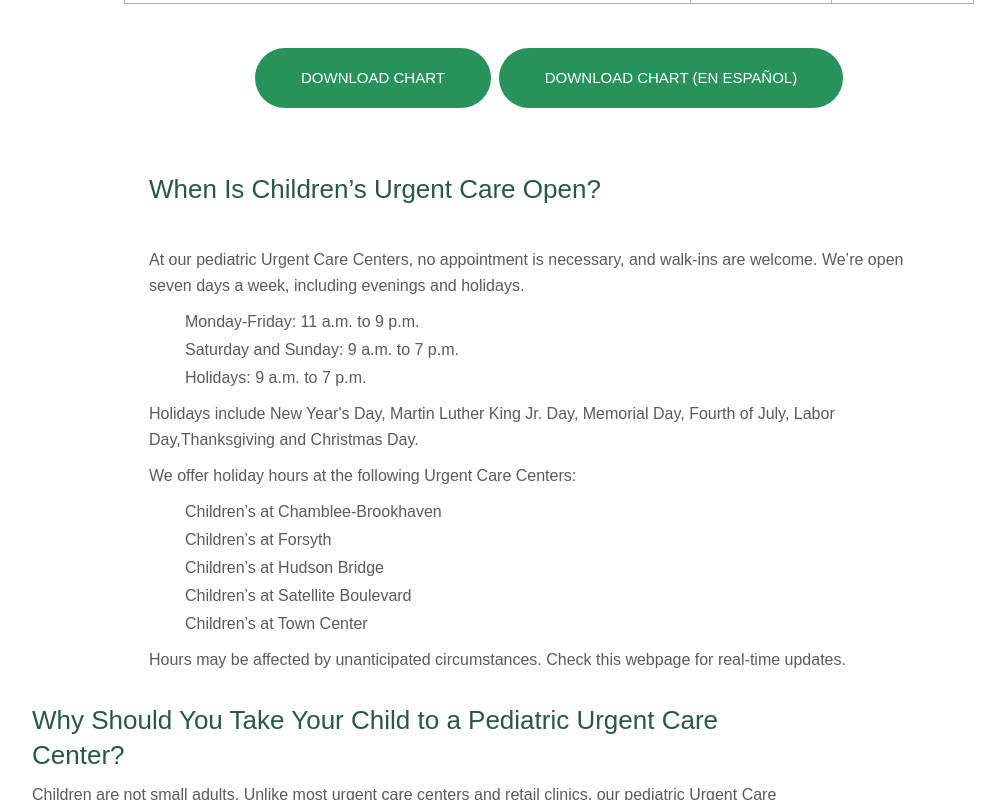
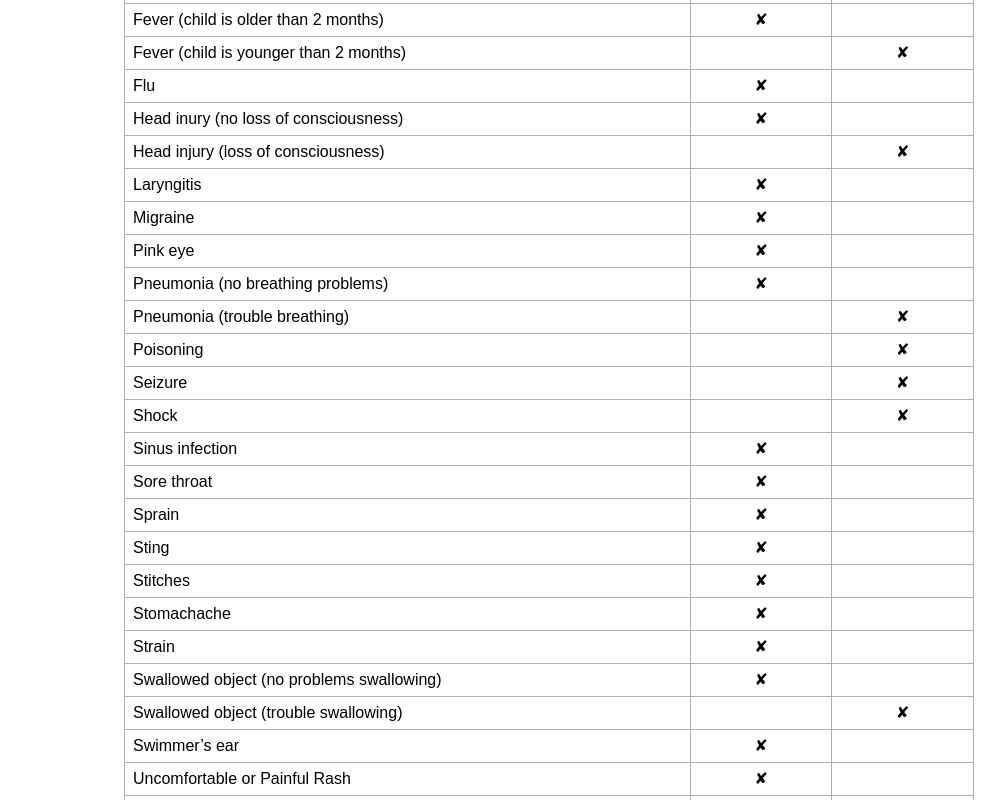
Before and after one commit to DaveKobrin/choa_npo_redo, a Next.js app in the folder choa-org/: page /urgentcare in a window 1280 px wide. Shown: the part 3740-4540 px from the top of the page, without its empty margins (91-1096 px from the left). Built offline with nearby package versions, Linux system fonts and the light colour scheme.

Commit message:
updated condition severity data

```diff
--- a/choa-org/src/data/conditionSeverity.js
+++ b/choa-org/src/data/conditionSeverity.js
@@ -78,5 +78,109 @@ export const conditionSeverity = [
     {
         condition: "Fainting",
         facility: "Urgent Care"
-    }
+    },
+    {
+        condition: "Fever (child is older than 2 months)",
+        facility: "Urgent Care"
+    },
+    {
+        condition: "Fever (child is younger than 2 months)",
+        facility: "Emergency Department"
+    },
+    {
+        condition: "Flu",
+        facility: "Urgent Care"
+    },
+    {
+        condition: "Head inury (no loss of consciousness)",
+        facility: "Urgent Care"
+    },
+    {
+        condition: "Head injury (loss of consciousness)",
+        facility: "Emergency Department"
+    },
+    {
+        condition: "Laryngitis",
+        facility: "Urgent Care"
+    },
+    {
+        condition: "Migraine",
+        facility: "Urgent Care"
+    },
+    {
+        condition: "Pink eye",
+        facility: "Urgent Care"
+    },
+    {
+        condition: "Pneumonia (no breathing problems)",
+        facility: "Urgent Care"
+    },
+    {
+        condition: "Pneumonia (trouble breathing)",
+        facility: "Emergency Department"
+    },
+    {
+        condition: "Poisoning",
+        facility: "Emergency Department"
+    },
+    {
+        condition: "Seizure",
+        facility: "Emergency Department"
+    },
+    {
+        condition: "Shock",
+        facility: "Emergency Department"
+    },
+    {
+        condition: "Sinus infection",
+        facility: "Urgent Care"
+    },
+    {
+        condition: "Sore throat",
+        facility: "Urgent Care"
+    },
+    {
+        condition: "Sprain",
+        facility: "Urgent Care"
+    },
+    {
+        condition: "Sting",
+        facility: "Urgent Care"
+    },
+    {
+        condition: "Stitches",
+        facility: "Urgent Care"
+    },
+    {
+        condition: "Stomachache",
+        facility: "Urgent Care"
+    },
+    {
+        condition: "Strain",
+        facility: "Urgent Care"
+    },
+    {
+        condition: "Swallowed object (no problems swallowing)",
+        facility: "Urgent Care"
+    },
+    {
+        condition: "Swallowed object (trouble swallowing)",
+        facility: "Emergency Department"
+    },
+    {
+        condition: "Swimmer’s ear",
+        facility: "Urgent Care"
+    },
+    {
+        condition: "Uncomfortable or Painful Rash",
+        facility: "Urgent Care"
+    },
+    {
+        condition: "Urinary tract infection",
+        facility: "Urgent Care"
+    },
+    {
+        condition: "Vomiting",
+        facility: "Urgent Care"
+    },
 ]
```
